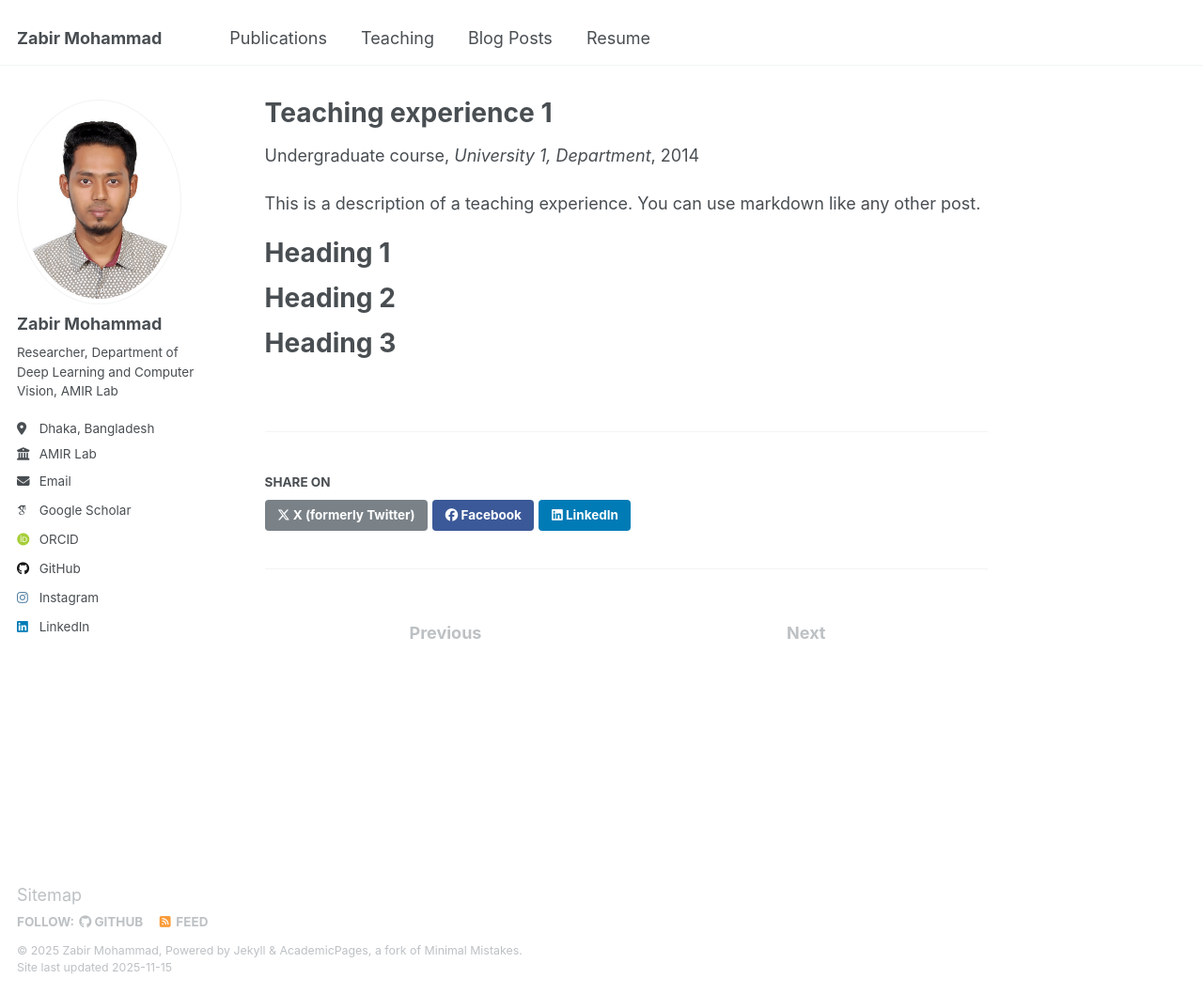
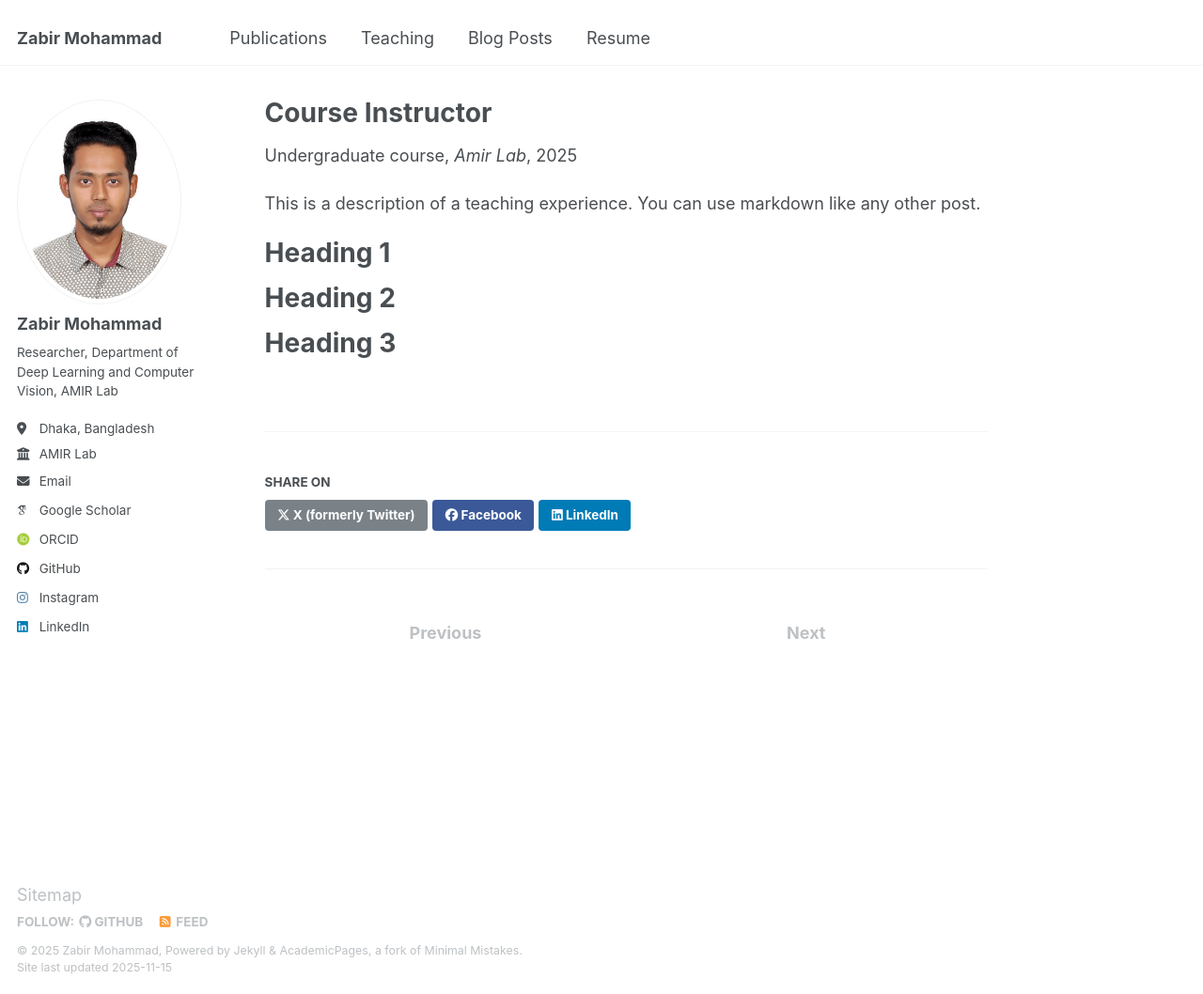
Before and after one commit to zabirmohammad/zabirmohammad.github.io, a Jekyll site: the page built from _teaching/2014-spring-teaching-1.md, in a window 1280 px wide and 1058 px high. Shown: the whole window at 94% size. Built offline with Jekyll 4.4.1, drawn with Linux system fonts in a browser that asks for light colours; some web fonts are replaced.

Commit message:
Update 2014-spring-teaching-1.md

```diff
--- a/_teaching/2014-spring-teaching-1.md
+++ b/_teaching/2014-spring-teaching-1.md
@@ -1,11 +1,11 @@
 ---
-title: "Teaching experience 1"
+title: "Course Instructor"
 collection: teaching
 type: "Undergraduate course"
 permalink: /teaching/2014-spring-teaching-1
-venue: "University 1, Department"
-date: 2014-01-01
-location: "City, Country"
+venue: "Amir Lab"
+date: 2025-07-01
+location: "Dhaka, Bangladesh"
 ---
 
 This is a description of a teaching experience. You can use markdown like any other post.
```
